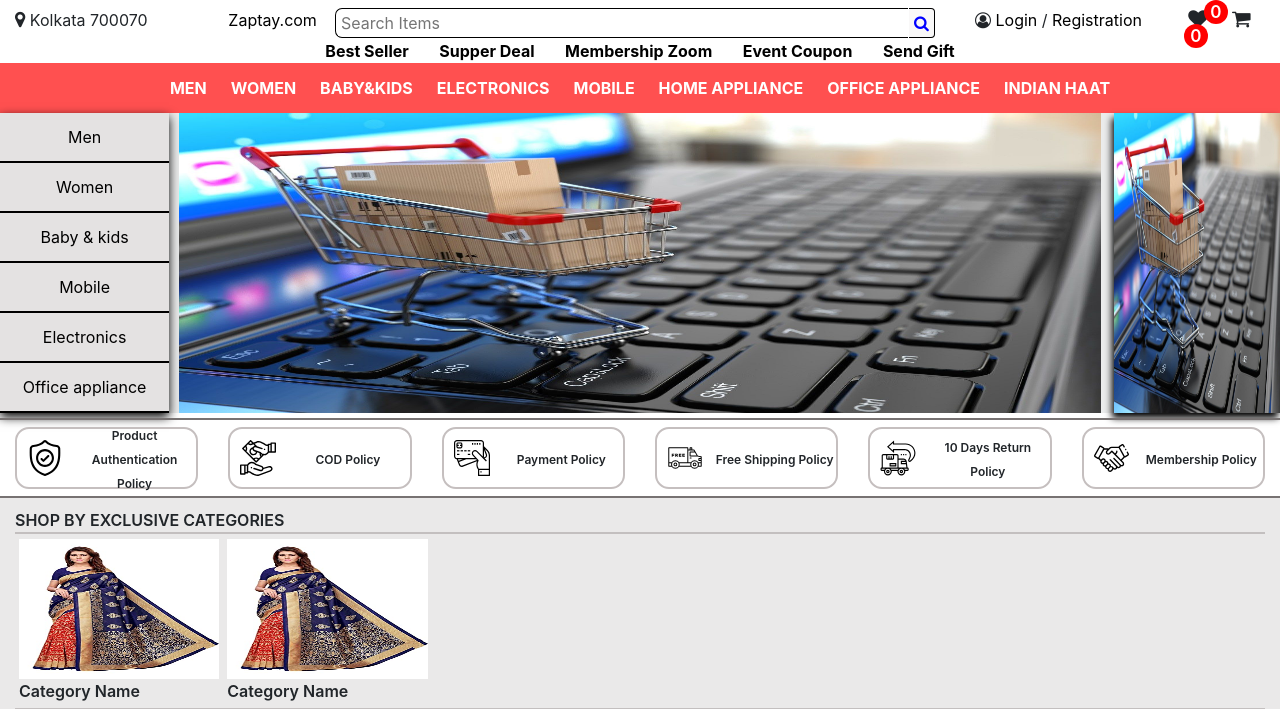
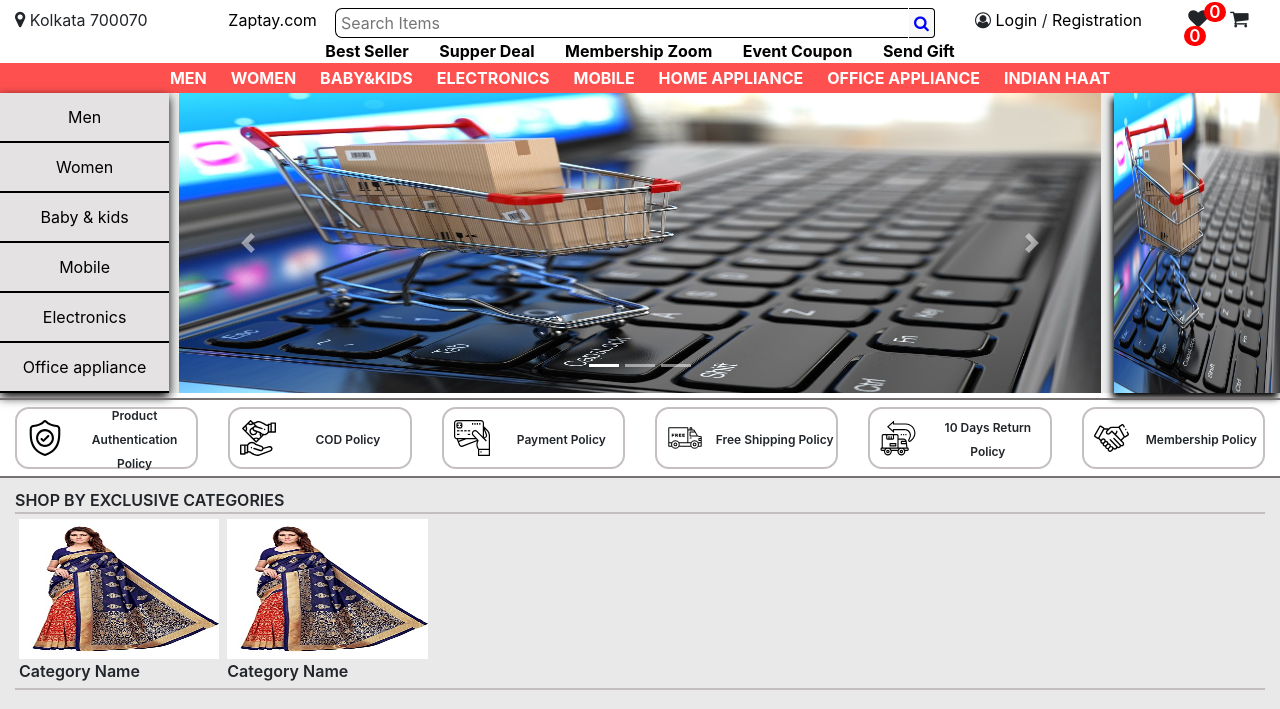
Before and after one commit to wwwzaptaycom/zaptay, a Django app: page / in a window 1280 px wide. Shown: the top 709 px of the page. Run offline with Django 3.2, Linux system fonts and the light colour scheme; some libraries are stand-ins or nearby versions.

Commit message:
Menu changes

```diff
--- a/static/css/all_page.css
+++ b/static/css/all_page.css
@@ -149,7 +149,7 @@ body
   font-size: 17px;
   margin-left: -4px;
   background: red;
-  padding: 2px 6px;
+  padding: 0px 5px;
   border-radius: 19px;
   color: white;
   font-weight: 600
@@ -182,7 +182,7 @@ body
 .menu
 {
   width: 100%;
-  height: 50px;
+  height: 30px;
   background: #ff5050;
   align-items: center;
   color: white;
--- a/templates/home.html
+++ b/templates/home.html
@@ -63,10 +63,39 @@
     </div>
   </div>
   <div class="banner_image_div">
-    <div class="banner_image">
-      <!-- <span>Banner section <br /> Image size: 790px X 252px</span> -->
-      <img src="{% static '/site_image/banner1.jpg' %}" alt="">
-    </div>
+    <div id="carouselExampleIndicators" class="carousel slide" data-ride="carousel">
+  <ol class="carousel-indicators">
+    <li data-target="#carouselExampleIndicators" data-slide-to="0" class="active"></li>
+    <li data-target="#carouselExampleIndicators" data-slide-to="1"></li>
+    <li data-target="#carouselExampleIndicators" data-slide-to="2"></li>
+  </ol>
+  <div class="carousel-inner">
+    <div class="carousel-item active">
+      <div class="banner_image">
+        <!-- <span>Banner section <br /> Image size: 790px X 252px</span> -->
+        <img src="{% static '/site_image/banner1.jpg' %}" alt="">
+      </div>
+    </div>
+    <div class="carousel-item">
+      <div class="banner_image">
+        <!-- <span>Banner section <br /> Image size: 790px X 252px</span> -->
+        <img src="{% static '/site_image/banner1.jpg' %}" alt="">
+      </div>
+    </div>
+    <div class="carousel-item">
+      <img class="d-block w-100" src="..." alt="Third slide">
+    </div>
+  </div>
+  <a class="carousel-control-prev" href="#carouselExampleIndicators" role="button" data-slide="prev">
+    <span class="carousel-control-prev-icon" aria-hidden="true"></span>
+    <span class="sr-only">Previous</span>
+  </a>
+  <a class="carousel-control-next" href="#carouselExampleIndicators" role="button" data-slide="next">
+    <span class="carousel-control-next-icon" aria-hidden="true"></span>
+    <span class="sr-only">Next</span>
+  </a>
+</div>
+
   </div>
   <div class="banner_indian_haat_div">
     <div class="indian_haat">
```
